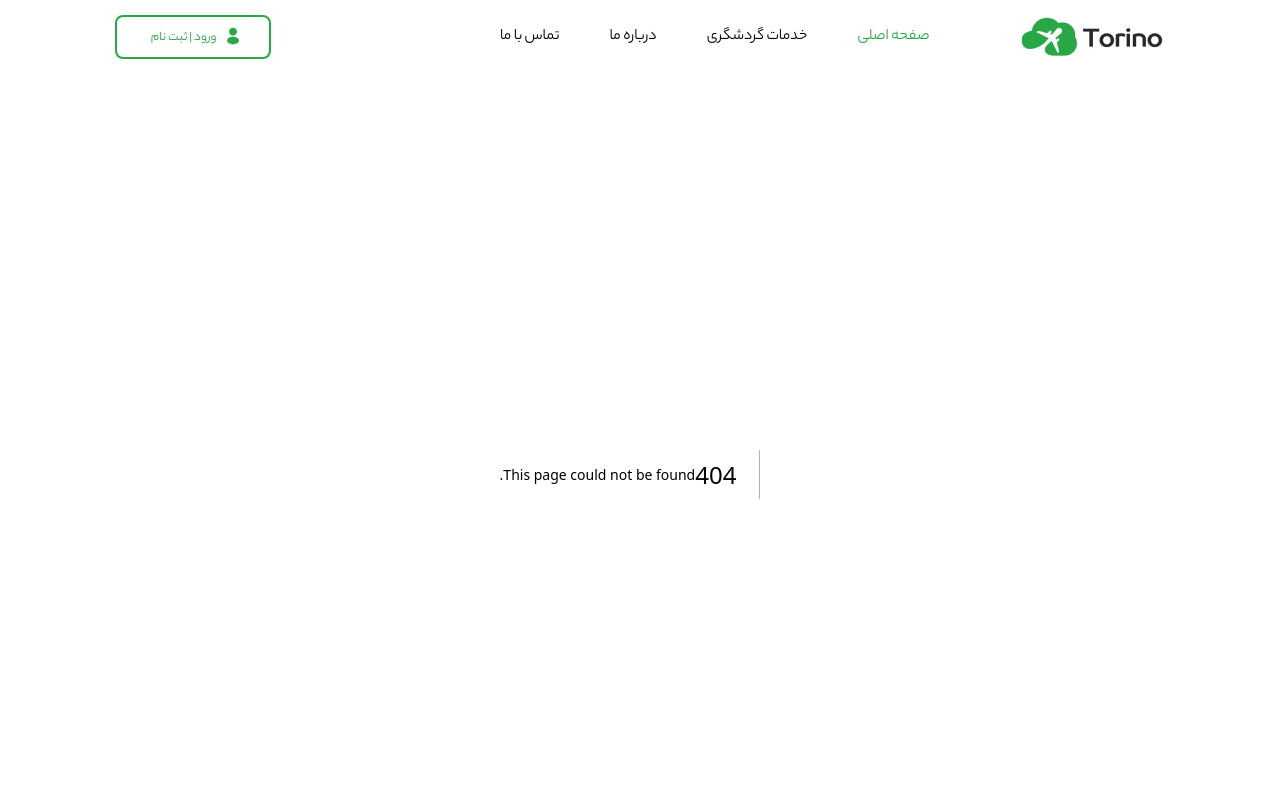
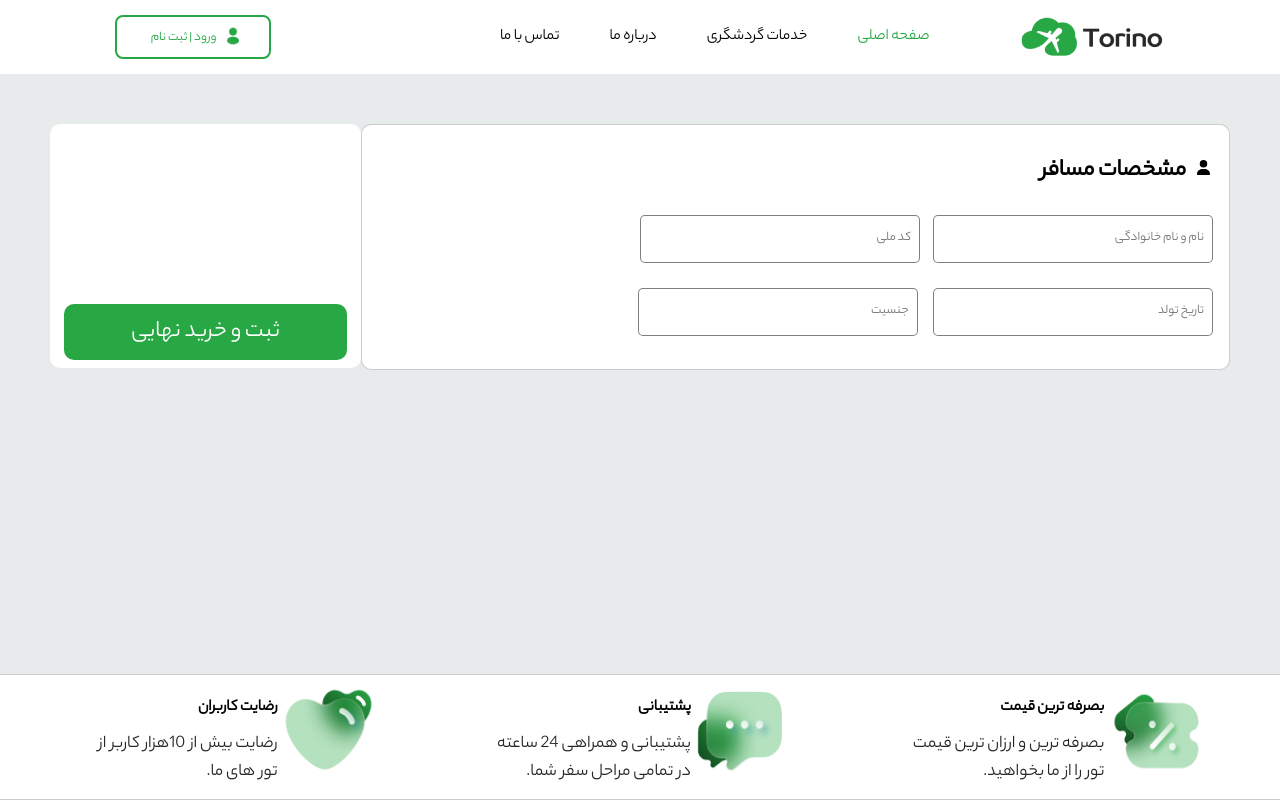
Before and after one commit to MahdisAmin/torino-webapp, a Next.js app in the folder torino/: page /user in a window 1280 px wide. Before the commit this address had no page. Shown: the top 800 px of the page. Built offline with nearby package versions, Linux system fonts and the light colour scheme.

Commit message:
user info page added to the project

```diff
--- a/torino/package.json
+++ b/torino/package.json
@@ -18,6 +18,7 @@
     "react-calendar": "^5.1.0",
     "react-date-picker": "^11.0.0",
     "react-dom": "^18",
+    "react-hook-form": "^7.54.0",
     "react-icon": "^1.0.0",
     "react-icons": "^5.4.0",
     "react-select": "^5.8.3",
--- a/torino/src/app/details/[id]/page.js
+++ b/torino/src/app/details/[id]/page.js
@@ -5,6 +5,7 @@ import { FaCalendarAlt } from "react-icons/fa";
 import { HiUsers } from "react-icons/hi2";
 import { SiSpringsecurity } from "react-icons/si";
 import { FaBusSimple } from "react-icons/fa6";
+import Link from "next/link";
 async function fetchData(id) {
   const res = await fetch(`http://localhost:6500/tour/${id}`);
   const data = res.json();
@@ -47,7 +48,7 @@ async function DetailPage({ params }) {
               <p>
                 {toPersianNumber(price)} <span>تومان</span>
               </p>
-              <button>رزرو و خرید</button>
+              <Link href="/user" >رزرو و خرید</Link>
             </div>
           </div>
         </div>
--- /dev/null
+++ b/torino/src/app/user/User.module.css
@@ -0,0 +1,51 @@
+.container {
+  background-color: #e8ebec;
+  padding: 50px;
+  height: 500px;
+}
+.container form{
+    display: flex;
+    justify-content: space-between;
+}
+.input{
+    width: 885px;
+    height: 228px;
+    border: 1px solid #00000033;
+    background-color: #ffff;
+    padding: 8px;
+    border-radius: 10px;
+}
+.container input{
+    width: 262px;
+    height: 30px;
+    border-radius: 5px;
+    margin: 5px 8px 20px 5px;
+    font-family: inherit;
+    padding: 8px;
+    border: 1px solid #00000080;
+}
+
+.tourCard{
+    width: 307px;
+    height: 228px;
+    background-color: #ffffff;
+    border-radius: 10px;
+    display: flex;
+    flex-direction: column;
+    align-items: center;
+    padding: 8px;
+    outline: none;
+    justify-content: flex-end;
+}
+.tourCard button{
+    width: 283px;
+    height: 56px;
+    border-radius: 10px;
+    background-color: #28a745;
+    color: #fff;
+    border: none;
+    cursor: pointer;
+    font-family: inherit;
+    font-size: 24px;
+
+}
--- /dev/null
+++ b/torino/src/app/user/page.js
@@ -0,0 +1,53 @@
+"use client";
+import styles from "./User.module.css";
+import { useForm, SubmitHandler } from "react-hook-form";
+import { FaUser } from "react-icons/fa6";
+function UserInfo() {
+  const {
+    register,
+    handleSubmit,
+    formState: { errors },
+  } = useForm();
+  const onSubmit = () => {
+    console.log("hi");
+  };
+  return (
+    <div className={styles.container}>
+      <form onSubmit={handleSubmit(onSubmit)}>
+        <div className={styles.input}>
+          <div>
+            <h2>
+              <FaUser style={{ fontSize: "15px", padding: "0 10px" }} />
+              مشخصات مسافر
+            </h2>
+          </div>
+          <input
+            placeholder="نام و نام خانوادگی"
+            {...register("name", { required: true })}
+          />
+          {errors.name && <span>این فیلد الزامی است </span>}
+          <input
+            placeholder="کد ملی"
+            {...register("name", { required: true })}
+          />
+          {errors.name && <span>این فیلد الزامی است </span>}{" "}
+          <input
+            placeholder="تاریخ تولد"
+            {...register("name", { required: true })}
+          />
+          {errors.name && <span>این فیلد الزامی است </span>}{" "}
+          <input
+            placeholder="جنسیت"
+            {...register("name", { required: true })}
+          />
+          {errors.name && <span> این فیلد الزامی است </span>}
+        </div>
+        <div className={styles.tourCard}>
+          <button type="submit"> ثبت و خرید نهایی </button>
+        </div>
+      </form>
+    </div>
+  );
+}
+
+export default UserInfo;
```
Also changed, not shown: torino/src/app/styles/DetailPage.module.css (+6 -3 lines), 1 other file (tests, documents, lock files or other folders).
